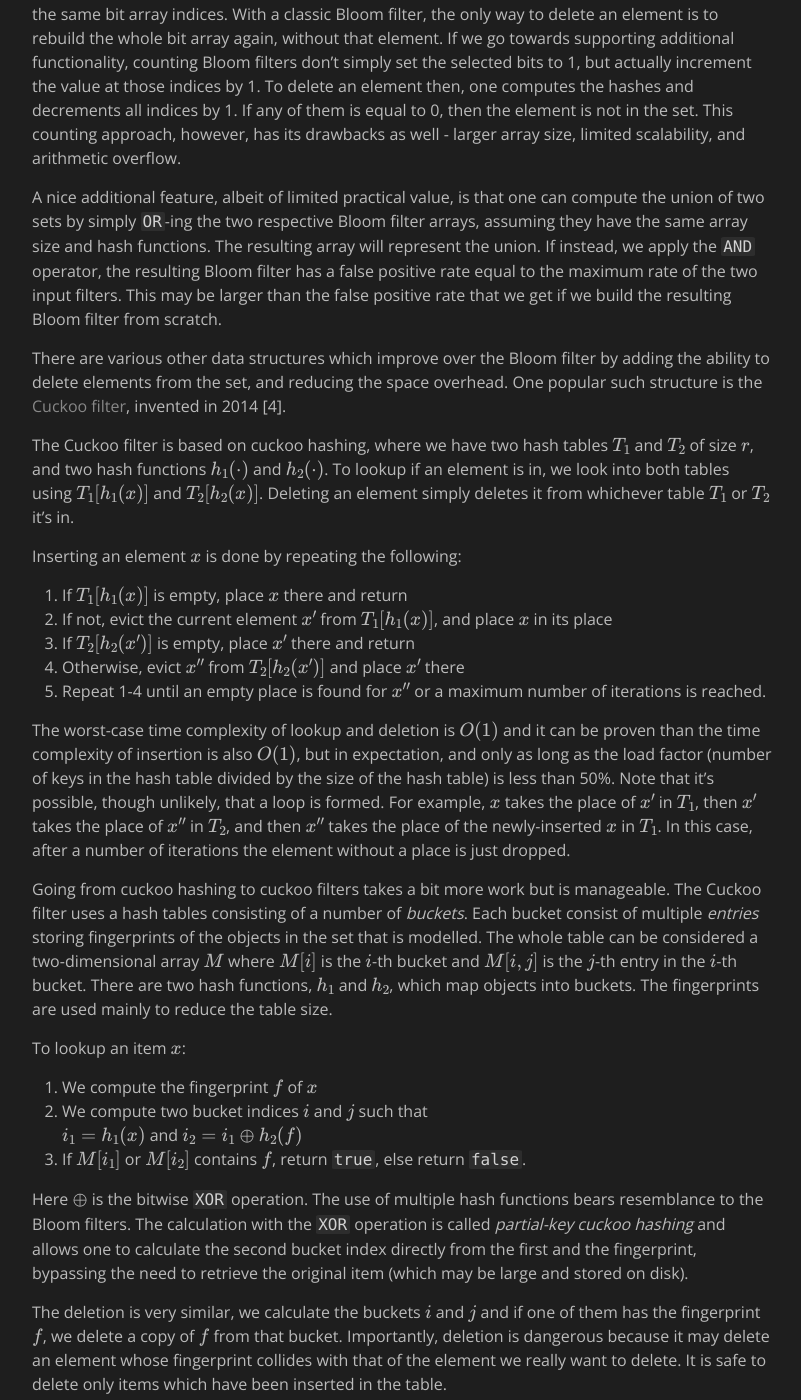
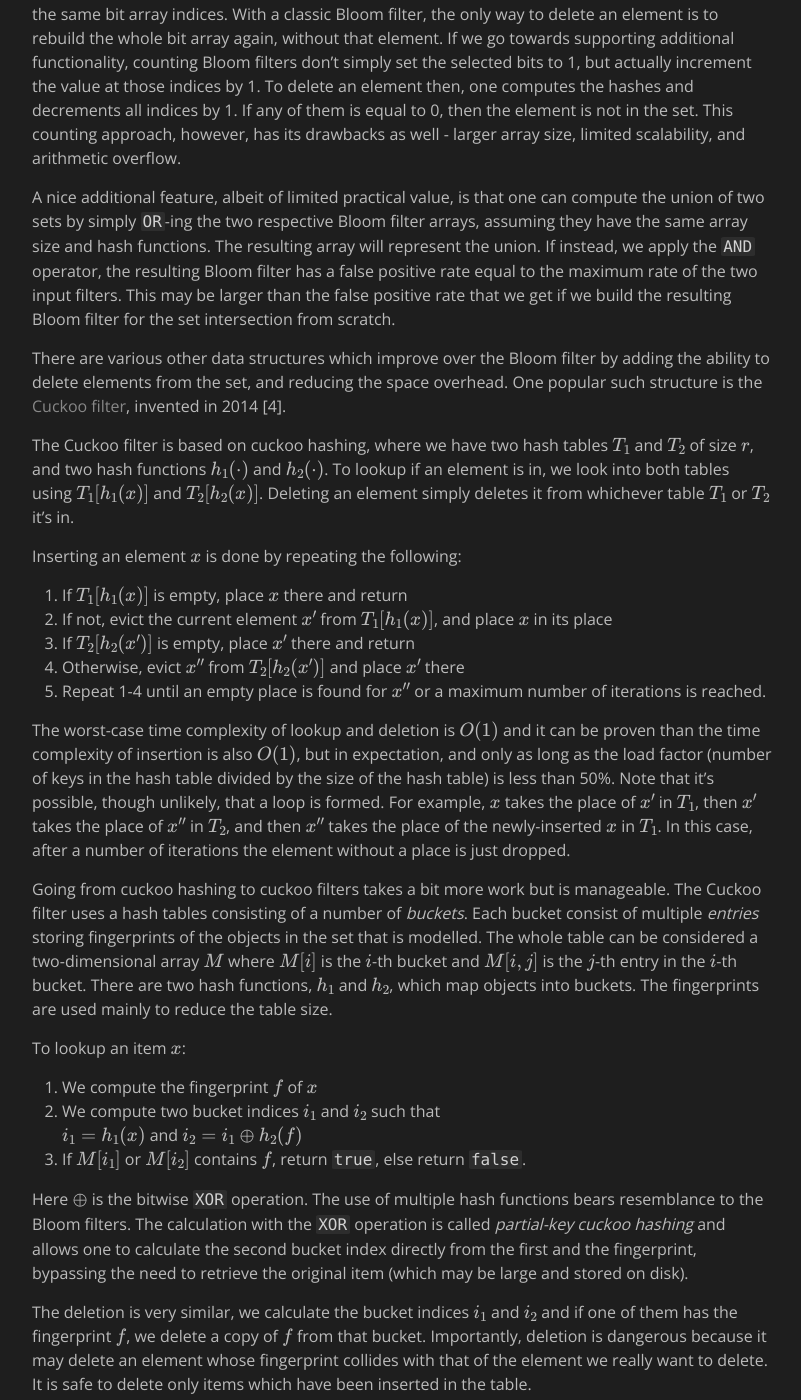
Before and after one commit to aceofgreens/aceofgreens.github.io, a Jekyll site: the page built from _posts/2022-10-11-bloom_filters.md, in a window 1280 px wide and 1400 px high, scrolled down 2293 px. Shown: the whole window, without its empty margins (238-1039 px from the left). Built offline with Jekyll 4.4.1, drawn with Linux system fonts in a browser that asks for light colours; formulas are drawn with MathJax 3; some of the changed text lies outside the part shown.

Commit message:
Small updates to bloom-cuckoo post

```diff
--- a/_posts/2022-10-11-bloom_filters.md
+++ b/_posts/2022-10-11-bloom_filters.md
@@ -20,7 +20,7 @@
 
 To query an input $x'$ we compute $h_1(x'), ..., h_k(x')$ and look whether all the corresponding array bits are $1$. If even a single position is $0$, then most certainly $x'$ is not in the set. Why? Because if it's in the set, we would have set $h_1(x'), ..., h_k(x')$ all to $1$ upon adding $x'$. On the other hand, if all of $h_1(x'), ..., h_k(x')$ are $1$, then either $x'$ is really in the set, or we've modified $h_1(x'), ..., h_k(x')$ by chance when previously adding other elements. In that case, the result "Yes" *may* turn out to be a false positive.
 
-We can calculate its probability easily. We model the set $\mathcal{S}$ with the bit array $M$. The probability that a hash function sets a given bit is $\frac{1}{m}$, where $m$ is the size of the bit array. The probability of not setting that bit is $1 - \frac{1}{m}$. Likewise, assuming the hash functions are all independent, the probability of a bit not being set by all $k$ hash functions is
+We can calculate the probability of false positives easily. We model the set $\mathcal{S}$ with the bit array $M$. The probability that a hash function sets a given bit is $\frac{1}{m}$, where $m$ is the size of the bit array. The probability of not setting that bit is $1 - \frac{1}{m}$. Likewise, assuming the hash functions are all independent, the probability of a bit not being set by all $k$ hash functions is
 
 $$
 P(M[i] = 0) = \big (1 - \frac{1}{m} \big )^k.
@@ -61,7 +61,7 @@
 
 Unfortunately, Bloom filters do not provide a way to know how many elements are in the set. There are estimation formulas for that [3]. Another disadvantage is that there is no way to remove elements from the set. We cannot just hash the element $x$ we want to delete, and set the corresponding bits to 0, because this will also delete any other elements that coincidentally hash to the same bit array indices. With a classic Bloom filter, the only way to delete an element is to rebuild the whole bit array again, without that element. If we go towards supporting additional functionality, counting Bloom filters don't simply set the selected bits to 1, but actually increment the value at those indices by 1. To delete an element then, one computes the hashes and decrements all indices by 1. If any of them is equal to 0, then the element is not in the set. This counting approach, however, has its drawbacks as well - larger array size, limited scalability, and arithmetic overflow.
 
-A nice additional feature, albeit of limited practical value, is that one can compute the union of two sets by simply `OR`-ing the two respective Bloom filter arrays, assuming they have the same array size and hash functions. The resulting array will represent the union. If instead, we apply the `AND` operator, the resulting Bloom filter has a false positive rate equal to the maximum rate of the two input filters. This may be larger than the false positive rate that we get if we build the resulting Bloom filter from scratch.
+A nice additional feature, albeit of limited practical value, is that one can compute the union of two sets by simply `OR`-ing the two respective Bloom filter arrays, assuming they have the same array size and hash functions. The resulting array will represent the union. If instead, we apply the `AND` operator, the resulting Bloom filter has a false positive rate equal to the maximum rate of the two input filters. This may be larger than the false positive rate that we get if we build the resulting Bloom filter for the set intersection from scratch.
 
 There are various other data structures which improve over the Bloom filter by adding the ability to delete elements from the set, and reducing the space overhead. One popular such structure is the [Cuckoo filter](https://en.wikipedia.org/wiki/Cuckoo_filter), invented in 2014 [4].
 
@@ -80,24 +80,24 @@
 
 To lookup an item $x$:
 1. We compute the fingerprint $f$ of $x$
-2. We compute two bucket indices $i$ and $j$ such that
+2. We compute two bucket indices $i_1$ and $i_2$ such that
 $i_1 = h_1(x)$ and $i_2 = i_1 \oplus h_2(f)$
 3. If $M[i_1]$ or $M[i_2]$ contains $f$, return `true`, else return `false`.
 
 Here $\oplus$ is the bitwise `XOR` operation. The use of multiple hash functions bears resemblance to the Bloom filters. The calculation with the `XOR` operation is called *partial-key cuckoo hashing* and allows one to calculate the second bucket index directly from the first and the fingerprint, bypassing the need to retrieve the original item (which may be large and stored on disk).
 
-The deletion is very similar, we calculate the buckets $i$ and $j$ and if one of them has the fingerprint $f$, we delete a copy of $f$ from that bucket. Importantly, deletion is dangerous because it may delete an element whose fingerprint collides with that of the element we really want to delete. It is safe to delete only items which have been inserted in the table.
+The deletion is very similar, we calculate the bucket indices $i_1$ and $i_2$ and if one of them has the fingerprint $f$, we delete a copy of $f$ from that bucket. Importantly, deletion is dangerous because it may delete an element whose fingerprint collides with that of the element we really want to delete. It is safe to delete only items which have been inserted in the table.
 
 Finally, the insertion strongly resembles that of standard cuckoo hashing:
 1. Compute the fingerprint $f$ of $x$
-2. Compute two bucket indices $i$ and $j$ such that
+2. Compute two bucket indices $i_1$ and $i_2$ such that
 $i_1 = h_1(x)$ and $i_2 = i_1 \oplus h_2(f)$
 3. If $M[i_1]$ or $M[i_2]$ has an empty entry, add $f$ in that bucket and return
 4. Otherwise, select $i$ randomly from $i_1$ and $i_2$
 5. Select a random entry $e$ from $M[i]$
 6. Swap $f$ with $e$
-7. Compute the second index $i = i \oplus h_2(f)$
-8. If $M[i]$ has an empty entry, add $f$ to it and return
+7. Compute the second index $j = i \oplus h_2(f)$
+8. If $M[j]$ has an empty entry, add $f$ to it and return
 9. Otherwise repeat 4-8 until until an empty entry is found or a number of specified iterations have passed.
 
 <figure>
```
